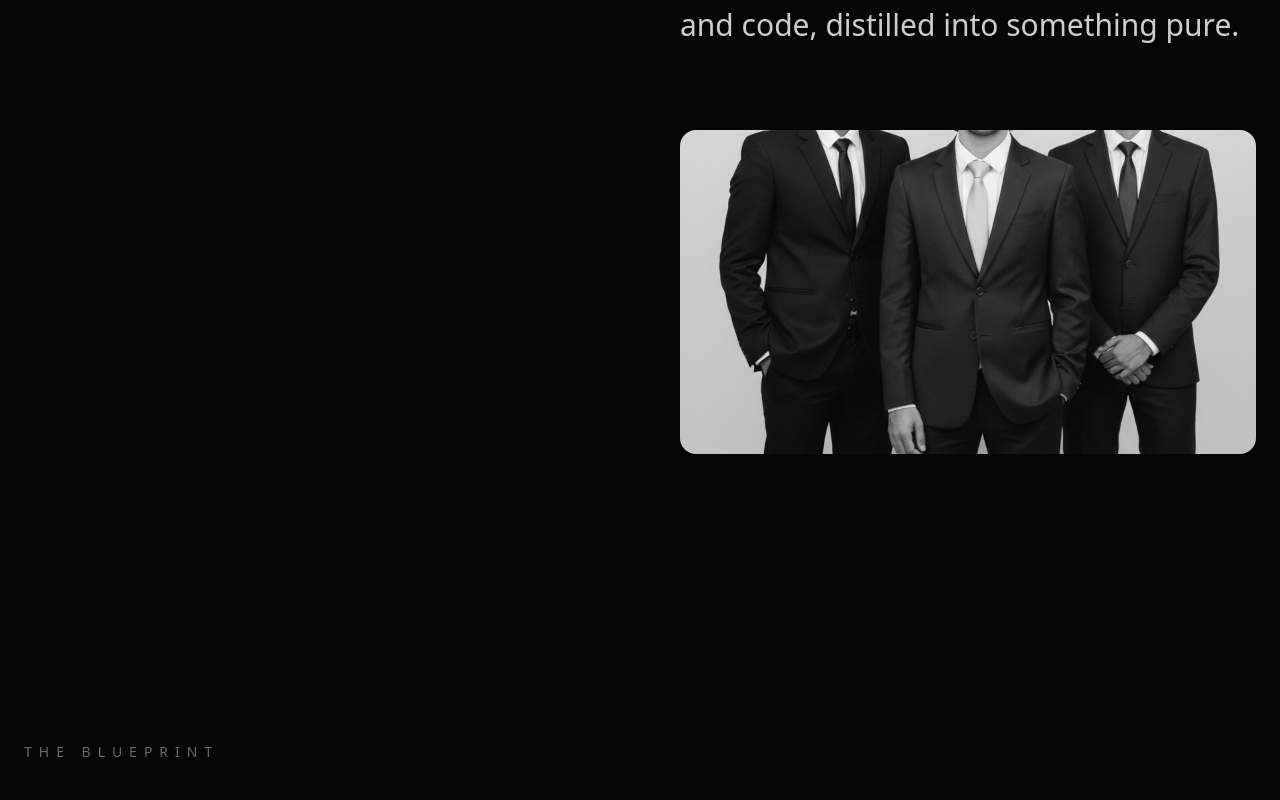
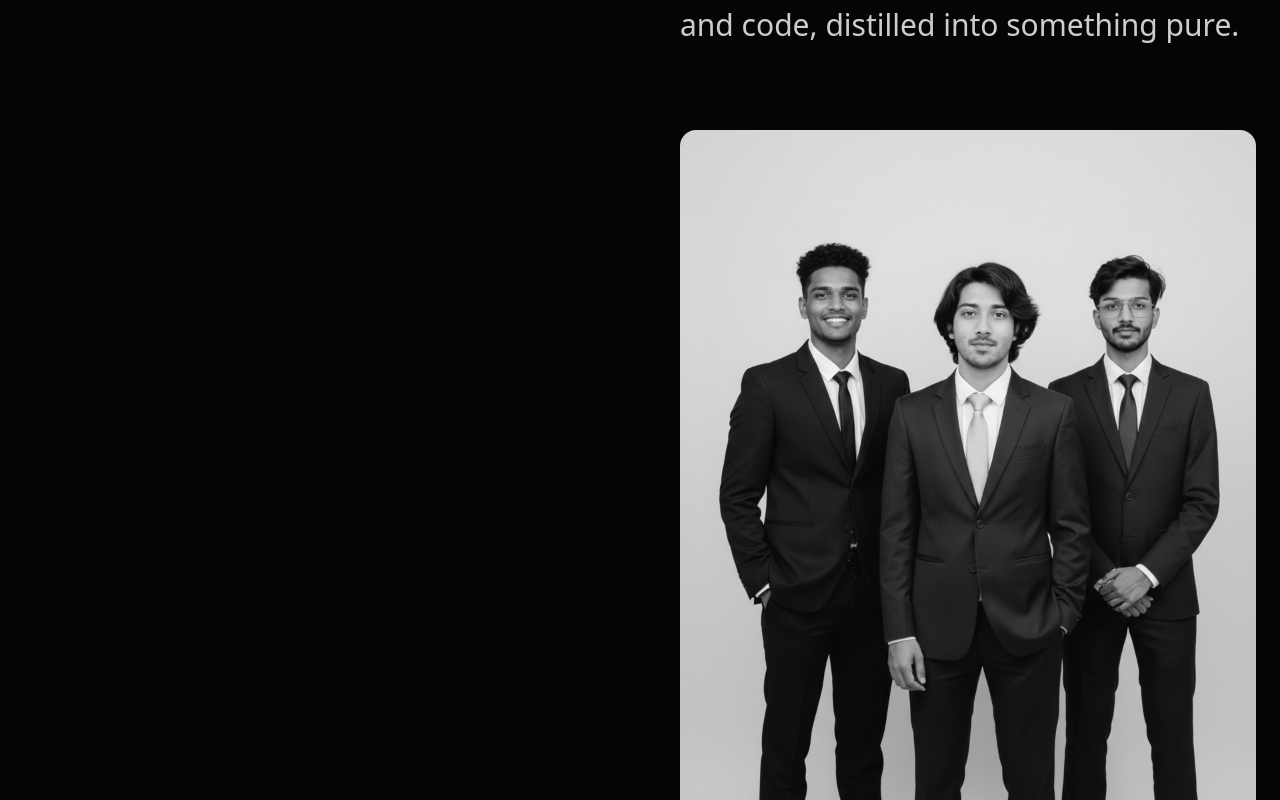
Before and after one commit to wasimfaiz/agency-website-2, a Next.js app: page /about in a window 1280 px wide. Shown: the part 1540-2340 px from the top of the page. Built offline with nearby package versions, Linux system fonts and the light colour scheme; a web font is replaced by a local one.

Commit message:
fixed image in about page

```diff
--- a/src/app/about/page.tsx
+++ b/src/app/about/page.tsx
@@ -93,8 +93,8 @@ export default function AboutPage() {
             <p className="text-2xl leading-relaxed text-white/80 md:text-3xl">
                 We blend high-end aesthetics with rock-solid engineering. Our process is a chaotic mix of art, math, psychology, and code, distilled into something pure.
             </p>
-            <div className="relative aspect-video w-full overflow-hidden rounded-2xl grayscale transition-all duration-500 hover:grayscale-0">
-                <Image src="/about_photo.png" alt="Team" fill className="object-cover" />
+            <div className="relative aspect-square md:aspect-[4/3] lg:aspect-[4/5] w-full flex-shrink-0 overflow-hidden rounded-2xl grayscale transition-all duration-500 hover:grayscale-0">
+                <Image src="/about_photo.png" alt="Team" fill className="object-cover object-top" />
             </div>
         </div>
       </section>
```
